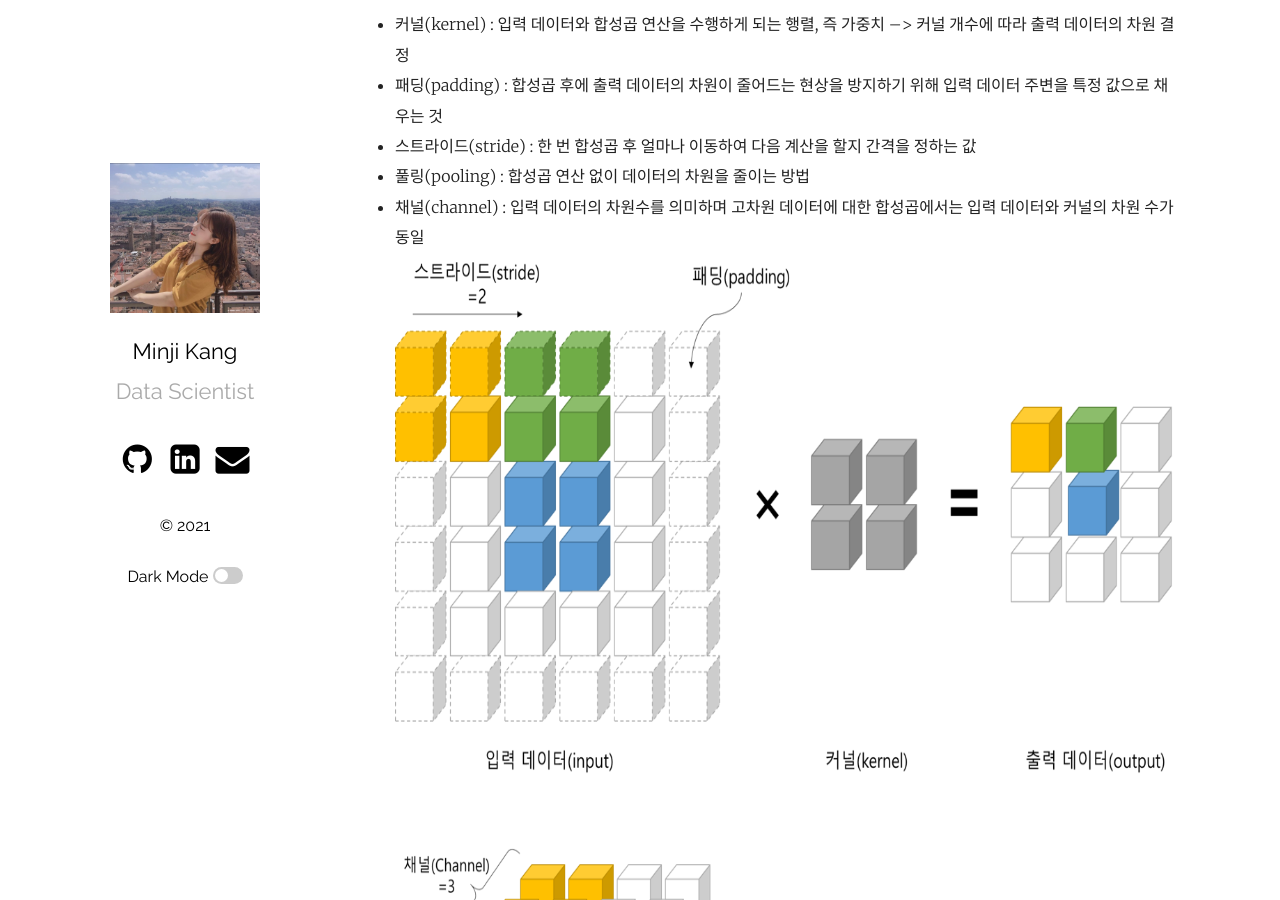
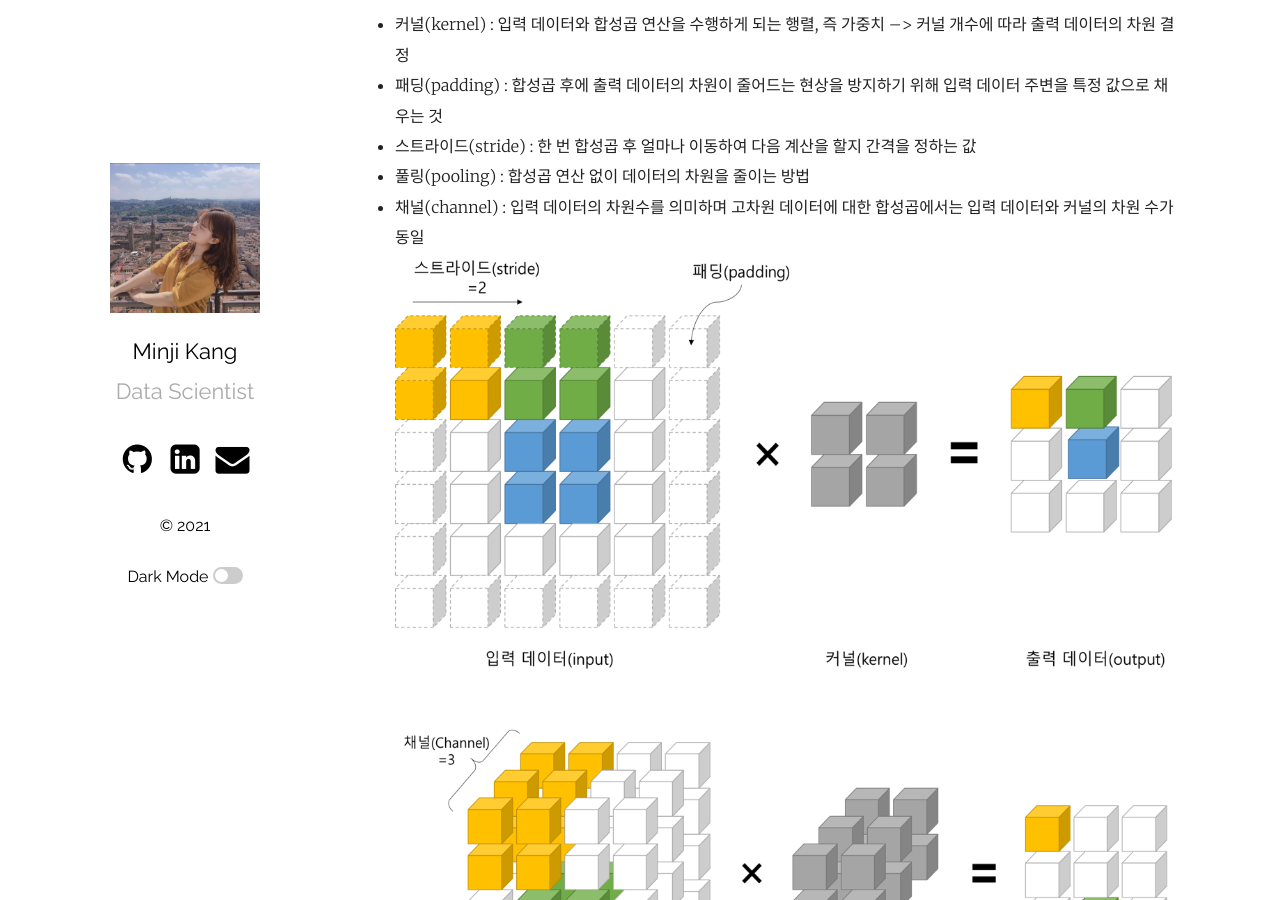
Before and after one commit to mmminji/mmminji.github.io, a Jekyll site: the page built from _posts/2021-06-24-선통머12장(2).markdown, in a window 1280 px wide and 900 px high, scrolled down 347 px. Built offline with Jekyll 4.4.1, drawn with Linux system fonts in a browser that asks for light colours; comment, search, counter and statistics services are not loaded.

Commit message:
2021-06-24-post

```diff
--- a/_posts/2021-06-24-선통머12장(2).markdown
+++ b/_posts/2021-06-24-선통머12장(2).markdown
@@ -15,7 +15,7 @@ Convolution Neural Network(합성곱 신경망, CNN)은 이미지 처리 분야
 - 스트라이드(stride) : 한 번 합성곱 후 얼마나 이동하여 다음 계산을 할지 간격을 정하는 값
 - 풀링(pooling) : 합성곱 연산 없이 데이터의 차원을 줄이는 방법
 - 채널(channel) : 입력 데이터의 차원수를 의미하며 고차원 데이터에 대한 합성곱에서는 입력 데이터와 커널의 차원 수가 동일
-![](https://github.com/mmminji/mmminji.github.io/blob/main/assets/post_pics/12.4-CNN.png?raw=true){: width="1100" height="1000"}
+![](https://github.com/mmminji/mmminji.github.io/blob/main/assets/post_pics/12.4-CNN.png?raw=true){: width="800" height="800"}
 
 
 
```
